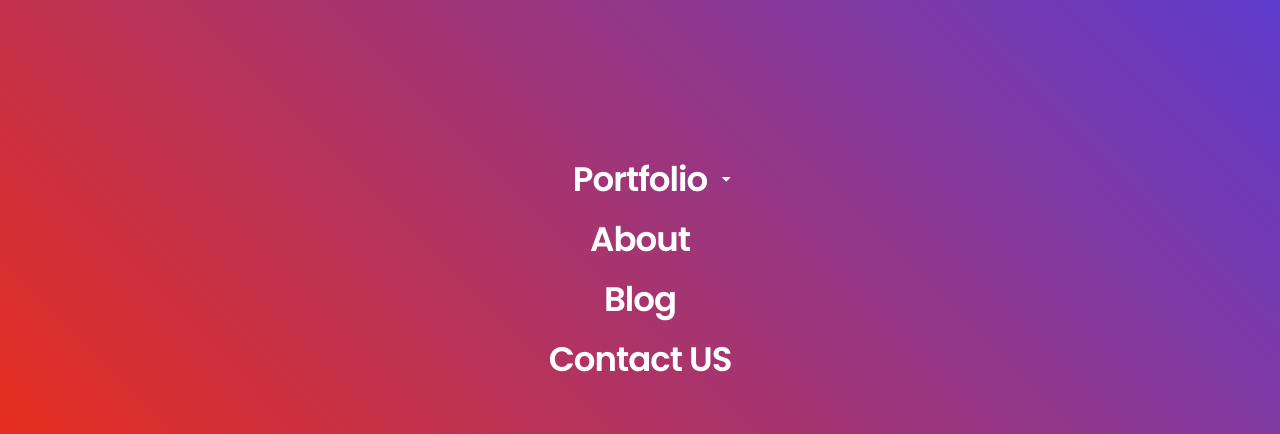
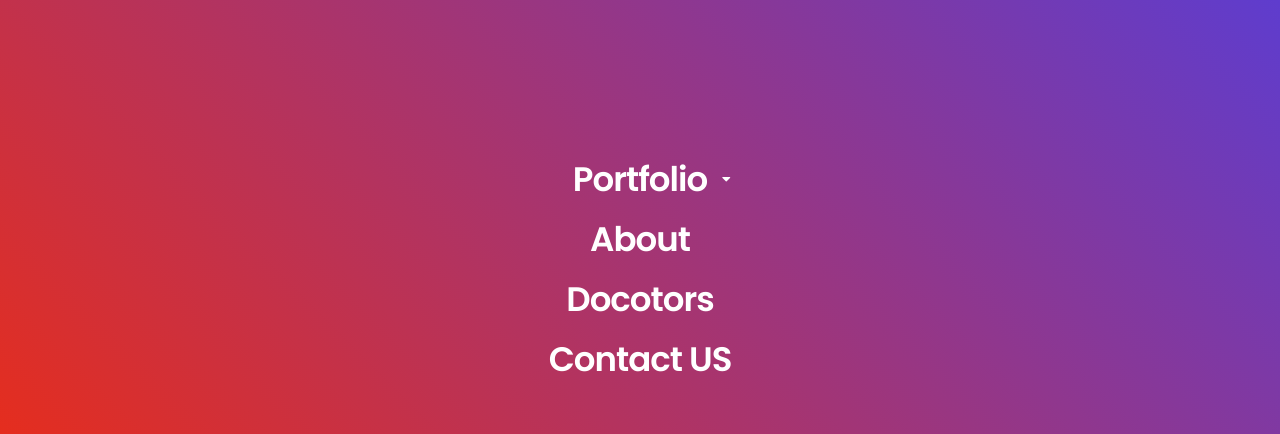
Before and after one commit to M0stafaKhaled/Docotor, a plain HTML site: page index.html in a window 1280 px wide. Both pictures are taken after a click on the element 1242 px from the left and 34 px from the top of the page. Shown: the part 71-505 px from the top of the page. Drawn offline with Linux system fonts and the light colour scheme.

Commit message:
edite menu

```diff
--- a/index.html
+++ b/index.html
@@ -54,7 +54,7 @@
                 </ul>
             </li>
 			<li><a href="">About</a></li>
-            <li><a href="">Blog</a></li>
+            <li><a href="">Docotors</a></li>
 			<li><a href="">Contact US</a></li>
             <li class="social">
                 <div class="social">
```
